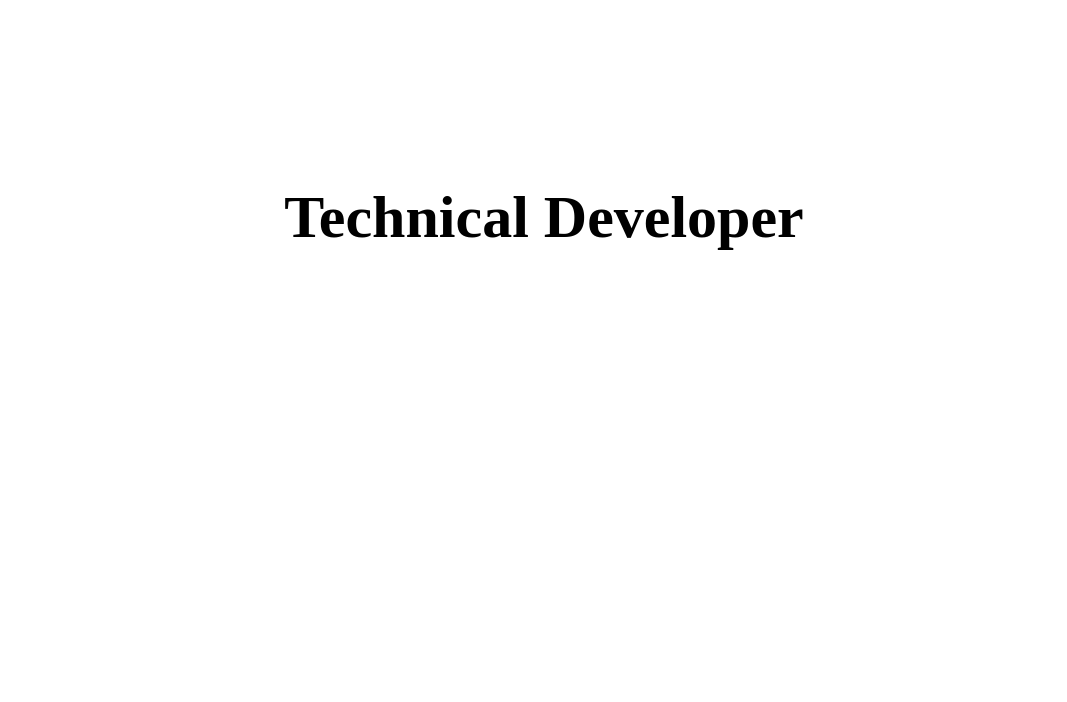
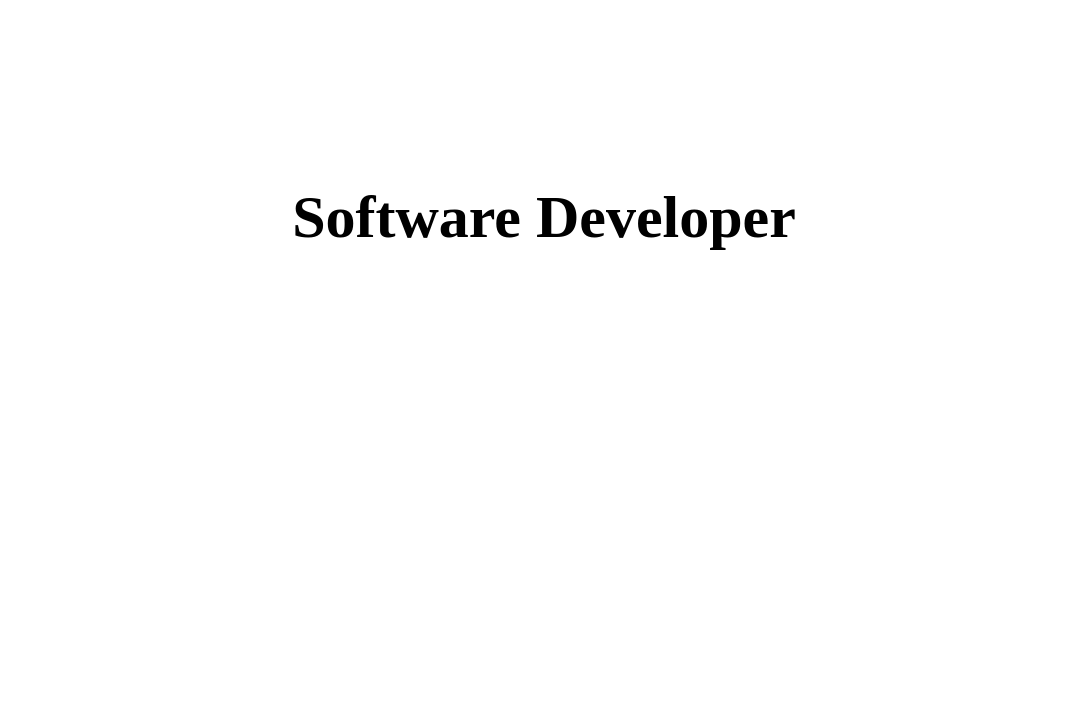
Before and after one commit to Fie99/portfolio, a plain HTML site: page index.html in a window 1280 px wide. Shown: the part 98-800 px from the top of the page, without its empty margins (96-1163 px from the left). Drawn offline with Linux system fonts and the light colour scheme.

Commit message:
solution

```diff
--- a/index.html
+++ b/index.html
@@ -26,7 +26,7 @@
             </nav>
             <div class="header-text">
 
-                <h1>Technical Developer</h1>
+                <h1>Software Developer</h1>
             </div>
         </div>
     </div>
```
